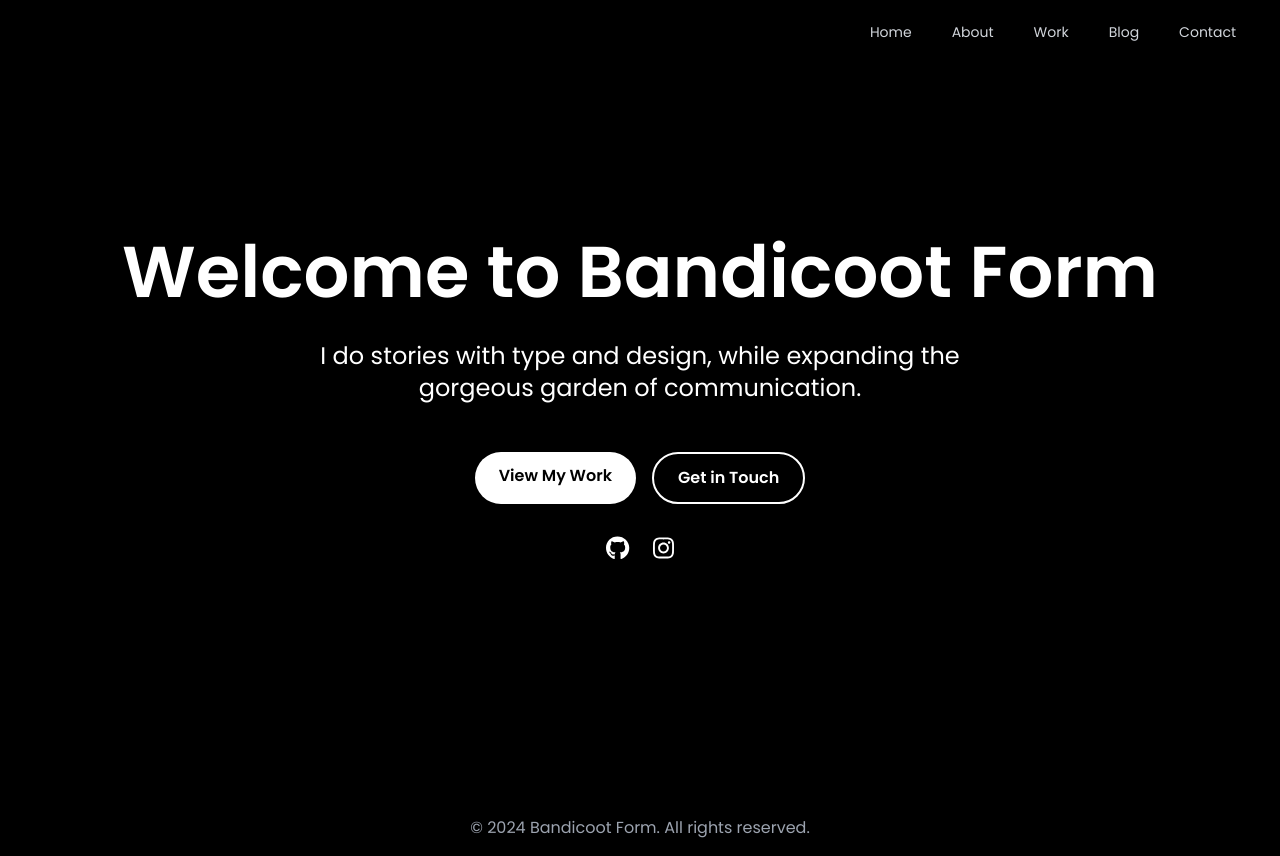
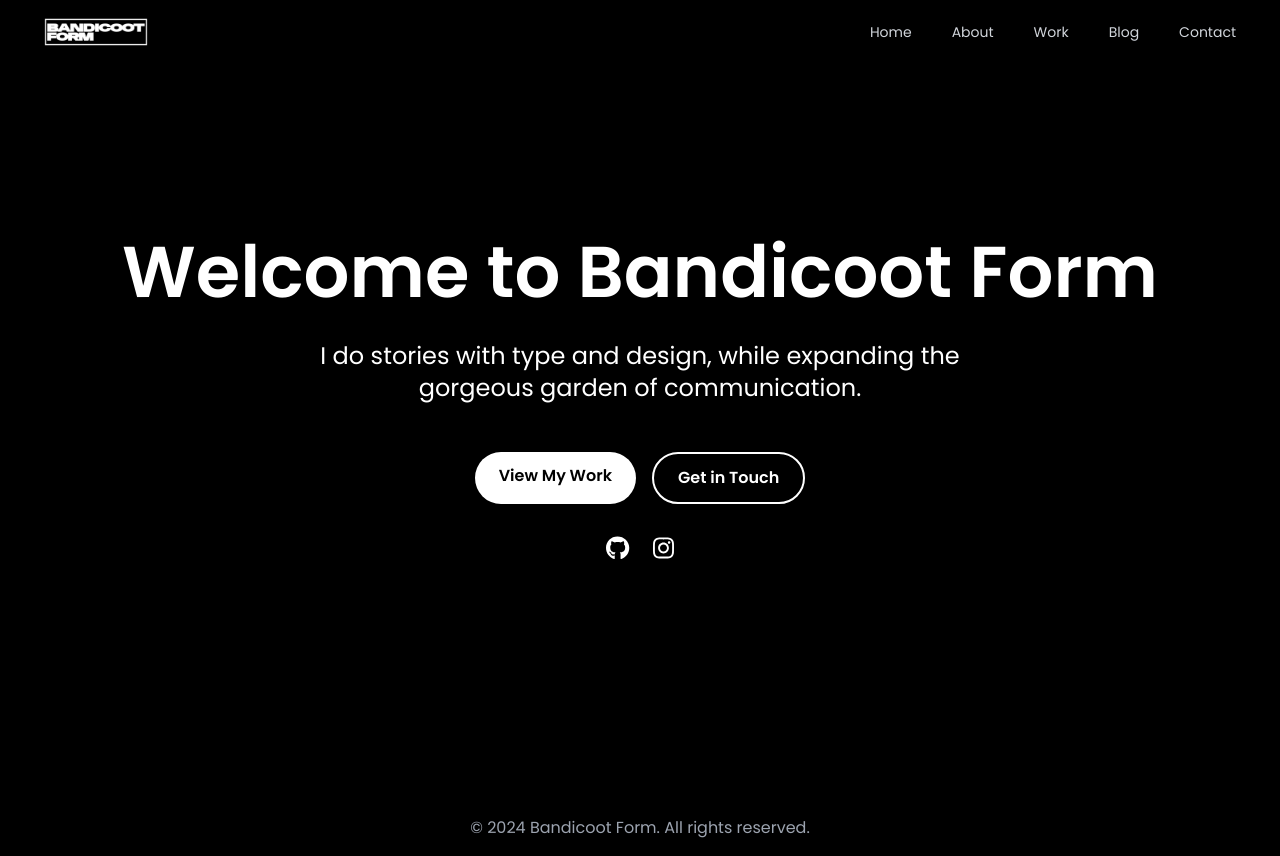
Before and after one commit to bandicootform/projectosaurus, a Next.js app: page / in a window 1280 px wide. Built offline with nearby package versions, Linux system fonts and the light colour scheme.

Commit message:
update navigation

```diff
--- a/app/components/Navigation.tsx
+++ b/app/components/Navigation.tsx
@@ -21,7 +21,7 @@ export default function Navigation() {
         <div className="flex items-center justify-between h-16">
           <div className="flex items-center">
             <Link href="/">
-              <image
+              <img
                 src="/images/logo.png"
                 alt="Logo"
                 className="h-16 w-auto"
```
